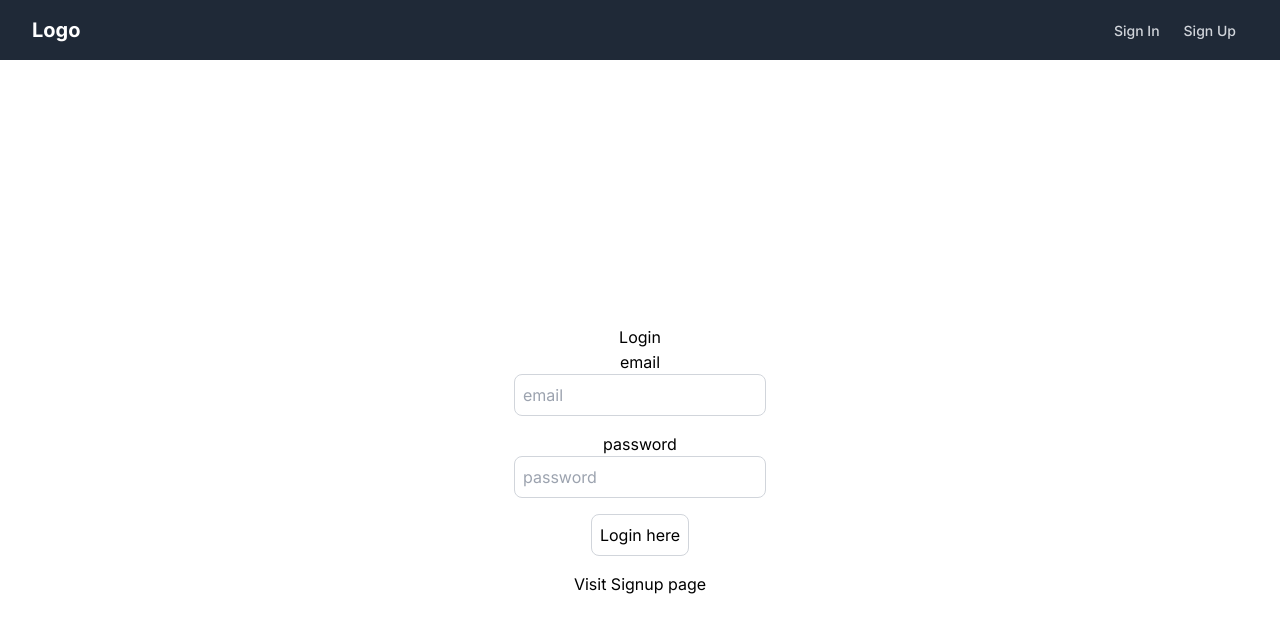
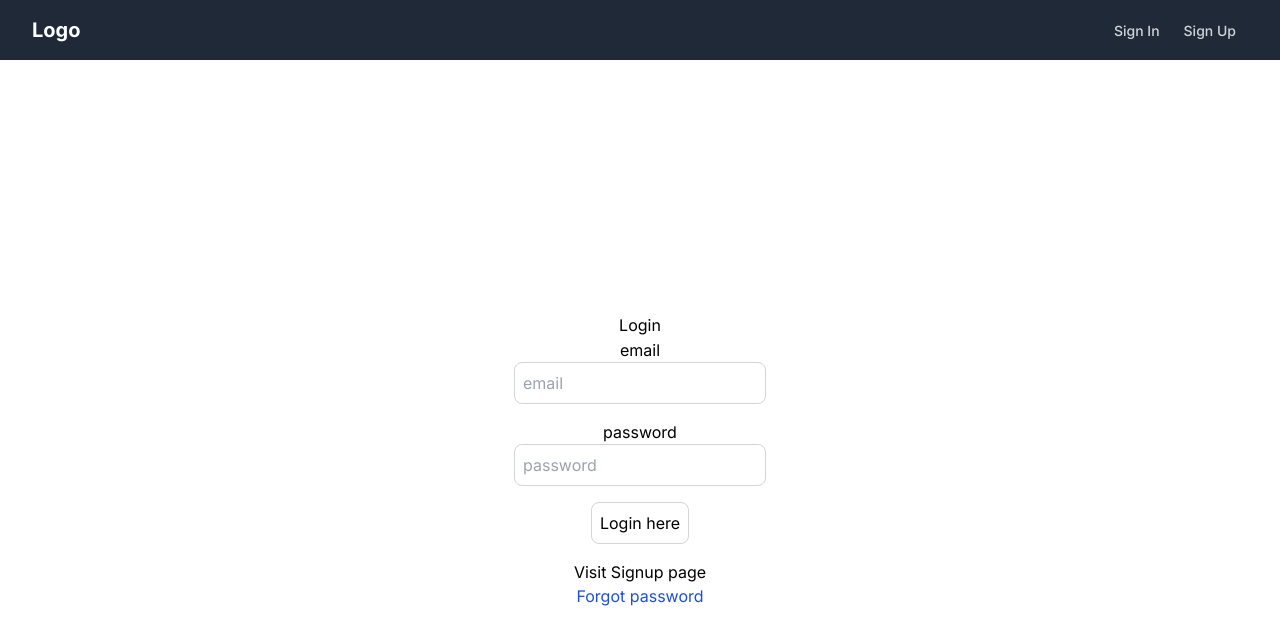
Before and after one commit to samirbz/nextjs-auth, a Next.js app: page /sign-in in a window 1280 px wide. Shown: the top 644 px of the page. Built offline with nearby package versions, Linux system fonts and the light colour scheme; no server answers.

Commit message:
Readme issue added

```diff
--- /dev/null
+++ b/src/app/forgot-password/page.tsx
@@ -0,0 +1,7 @@
+import React from "react"
+
+const ForgotPassword = () => {
+  return <div>page</div>
+}
+
+export default ForgotPassword
--- a/src/app/sign-in/page.tsx
+++ b/src/app/sign-in/page.tsx
@@ -68,6 +68,9 @@ export default function LoginPage() {
         Login here
       </button>
       <Link href="/sign-up">Visit Signup page</Link>
+      <Link href="/forgot-password" className="text-blue-700">
+        Forgot password
+      </Link>
     </div>
   )
 }
```
Also changed, not shown: 1 other file (tests, documents, lock files or other folders).
